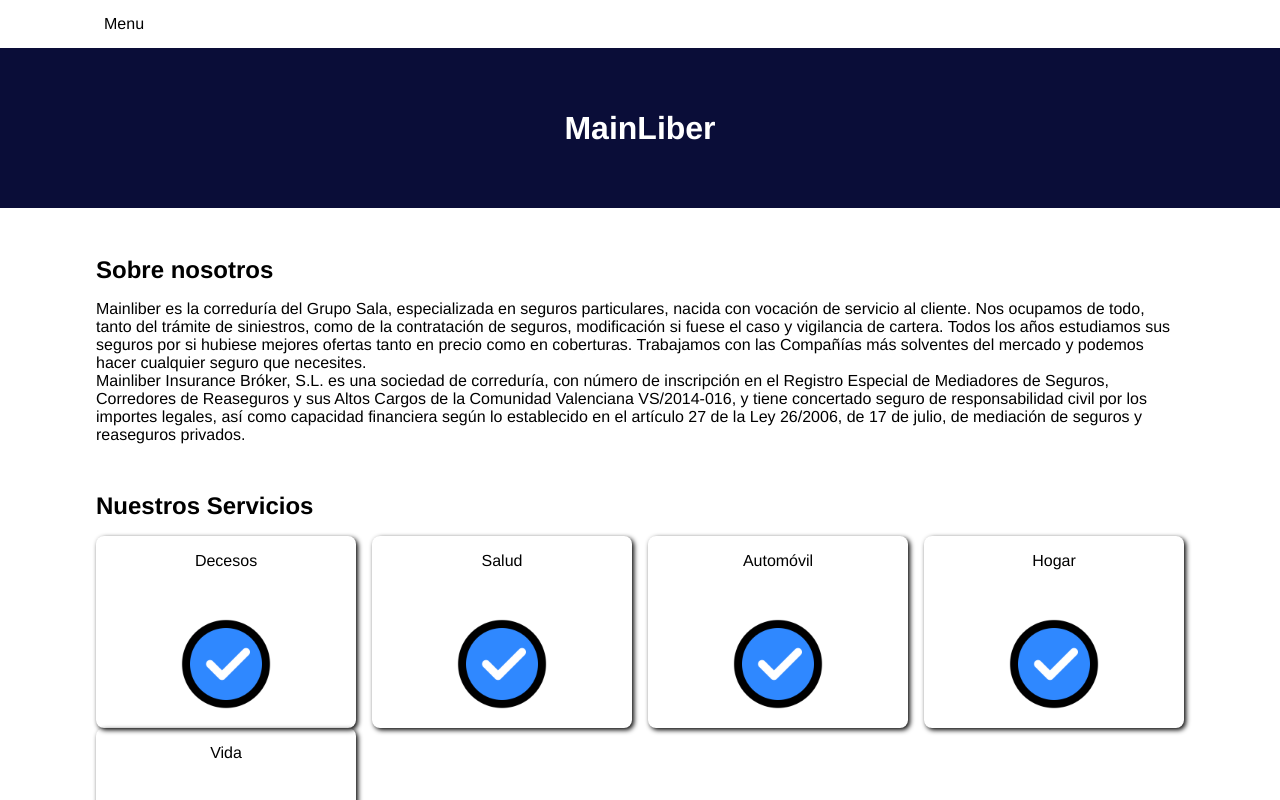
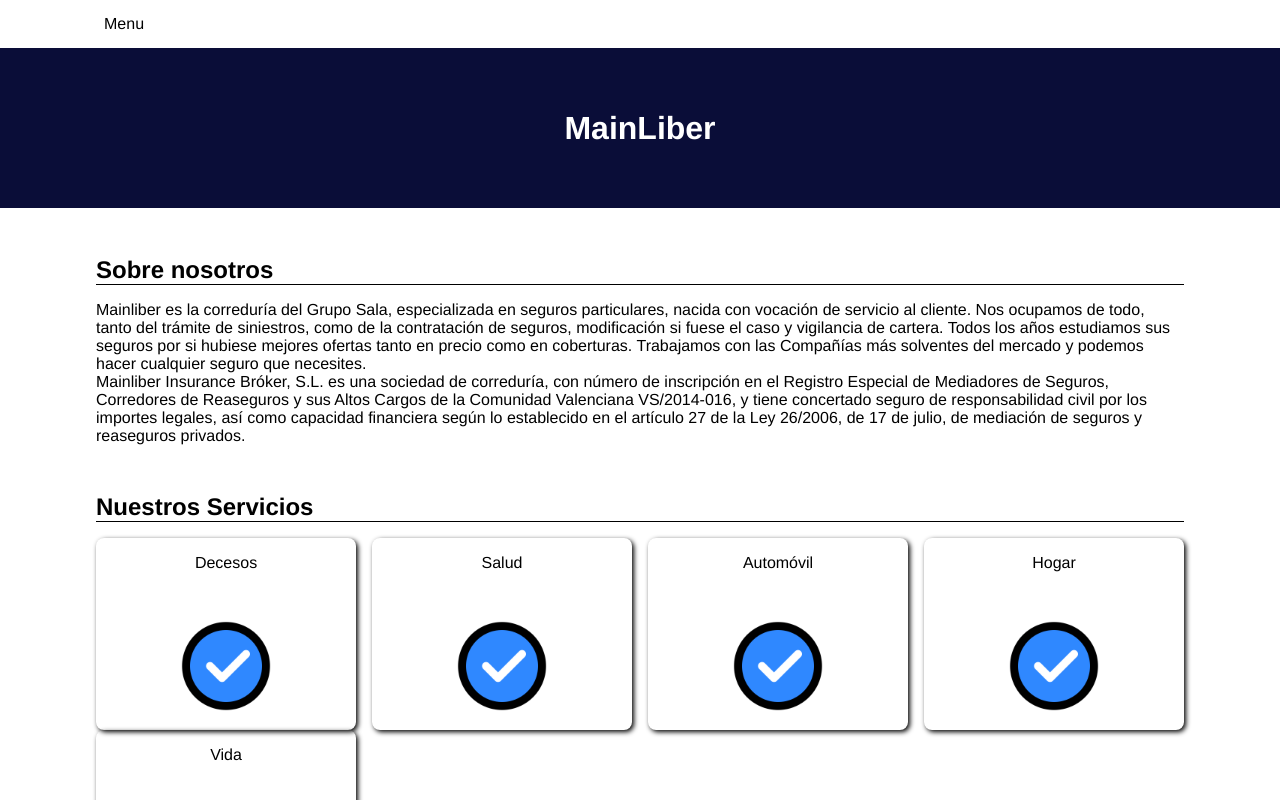
Before and after one commit to joseignacioLS/next-mainliber, a Next.js app: page / in a window 1280 px wide. Shown: the top 800 px of the page. Built offline with nearby package versions, Linux system fonts and the light colour scheme; no server answers.

Commit message:
add border to h2 and h3

```diff
--- a/src/styles/globals.css
+++ b/src/styles/globals.css
@@ -14,6 +14,7 @@ body {
 
 h2, h3 {
   margin-bottom: 1rem;
+  border-bottom: 1px solid black;
 }
 
 h4{
```
